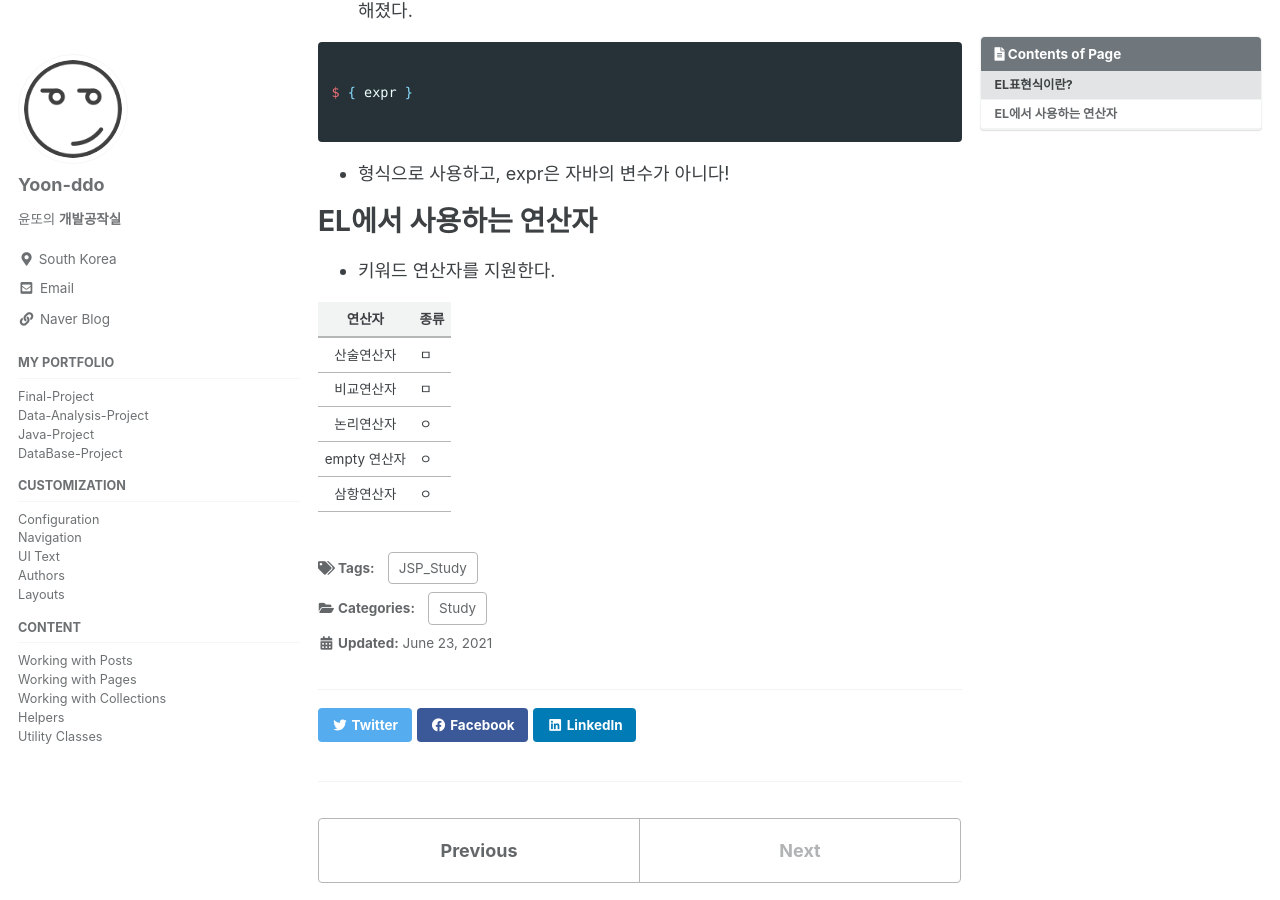
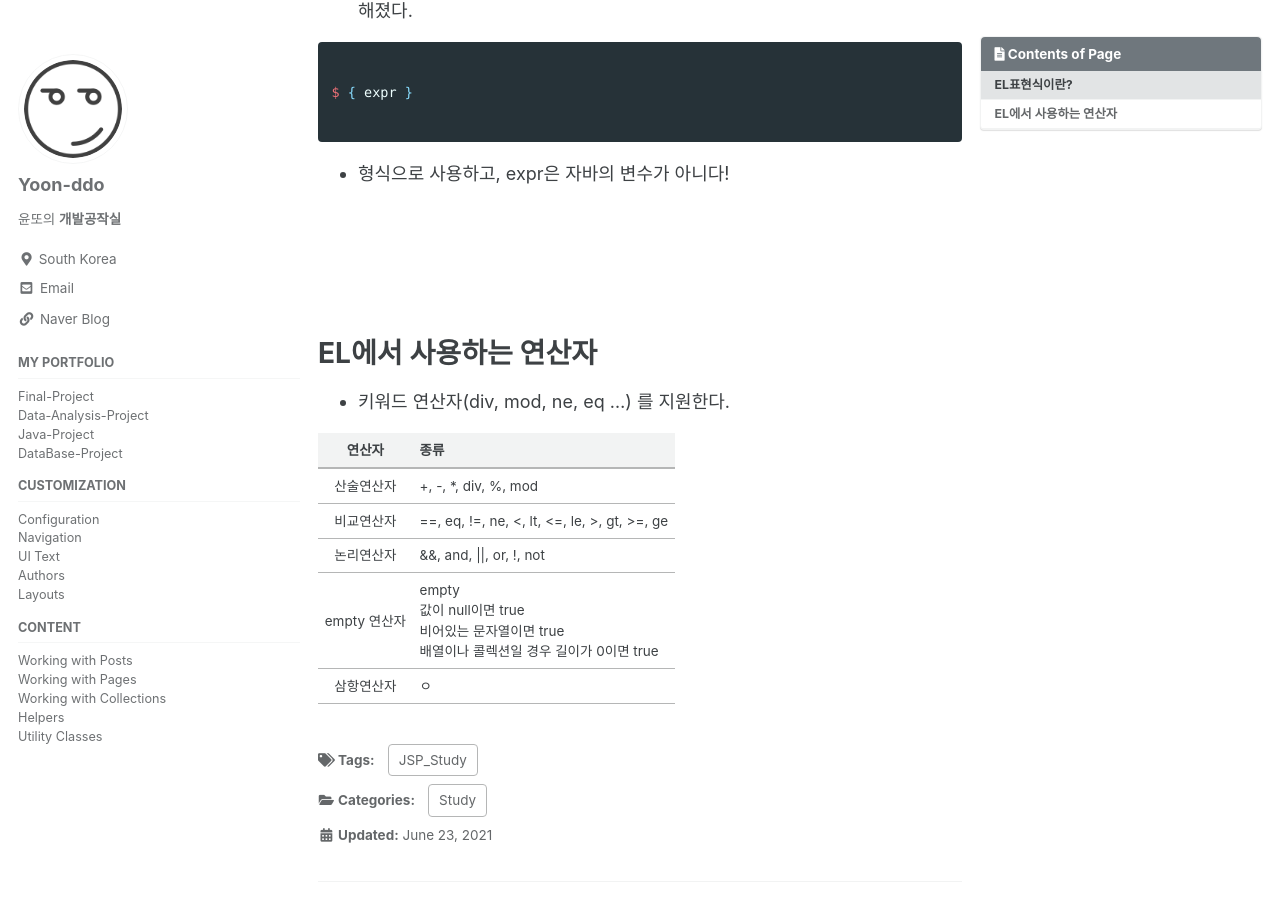
Before and after one commit to Yoon-ddo/Yoon-ddo.github.io, a Jekyll site: the page built from _posts/2021-06-23-JSP의 EL표현식.md, in a window 1280 px wide and 900 px high, scrolled down 323 px. Built offline with Jekyll 4.4.1, drawn with Linux system fonts in a browser that asks for light colours; cached includes are drawn as plain includes.

Commit message:
Update 2021-06-23-JSP의 EL표현식.md

```diff
--- a/_posts/2021-06-23-JSP의 EL표현식.md
+++ b/_posts/2021-06-23-JSP의 EL표현식.md
@@ -24,19 +24,16 @@ $ { expr }
 
 * 형식으로 사용하고, expr은 자바의 변수가 아니다!
 
-
-
-
-
+<br><br><br><br>
 
 # EL에서 사용하는 연산자
-* 키워드 연산자를 지원한다.
+* 키워드 연산자(div, mod, ne, eq ...) 를 지원한다.
 
 
 |연산자|종류|
 |:---:|---|
-|산술연산자|ㅁ|
-|비교연산자|ㅁ|
-|논리연산자|ㅇ|
-|empty 연산자|ㅇ|
+|산술연산자| +, -, \*, div, %, mod |
+|비교연산자| ==, eq, !=, ne, <, lt, <=, le, >, gt, >=, ge |
+|논리연산자| &&, and, \|\|, or, !, not |
+|empty 연산자| empty<br>값이 null이면 true<br>비어있는 문자열이면 true<br>배열이나 콜렉션일 경우 길이가 0이면 true |
 |삼항연산자|ㅇ|
```
